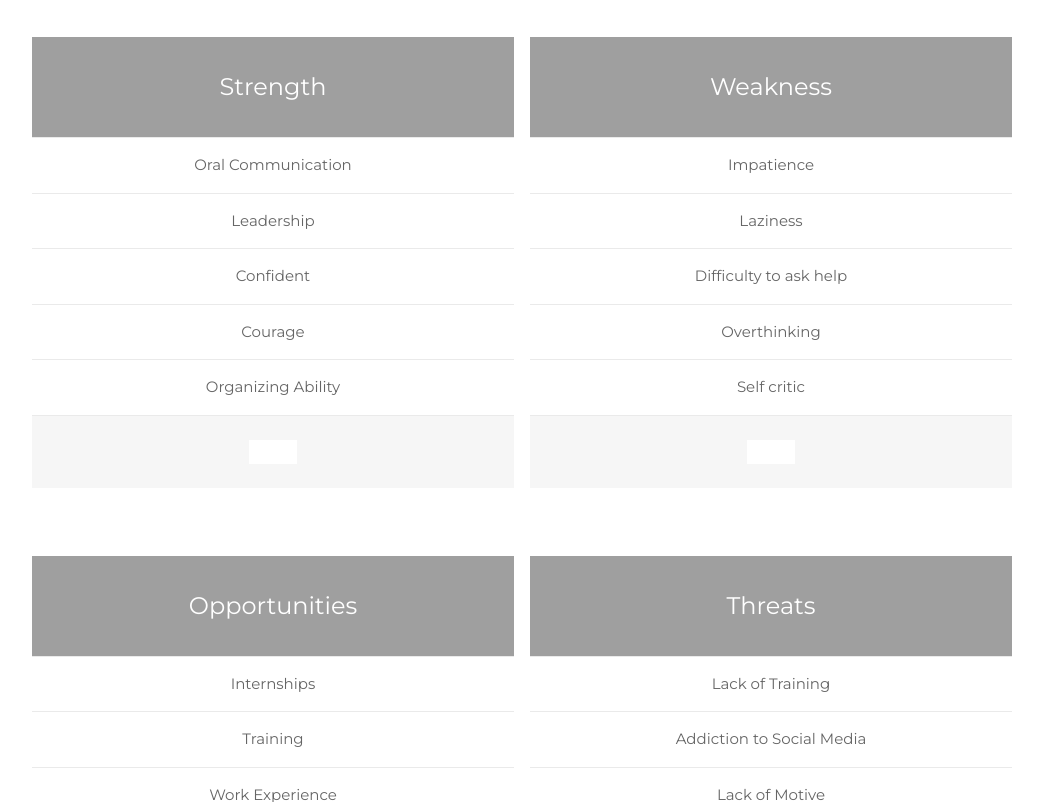
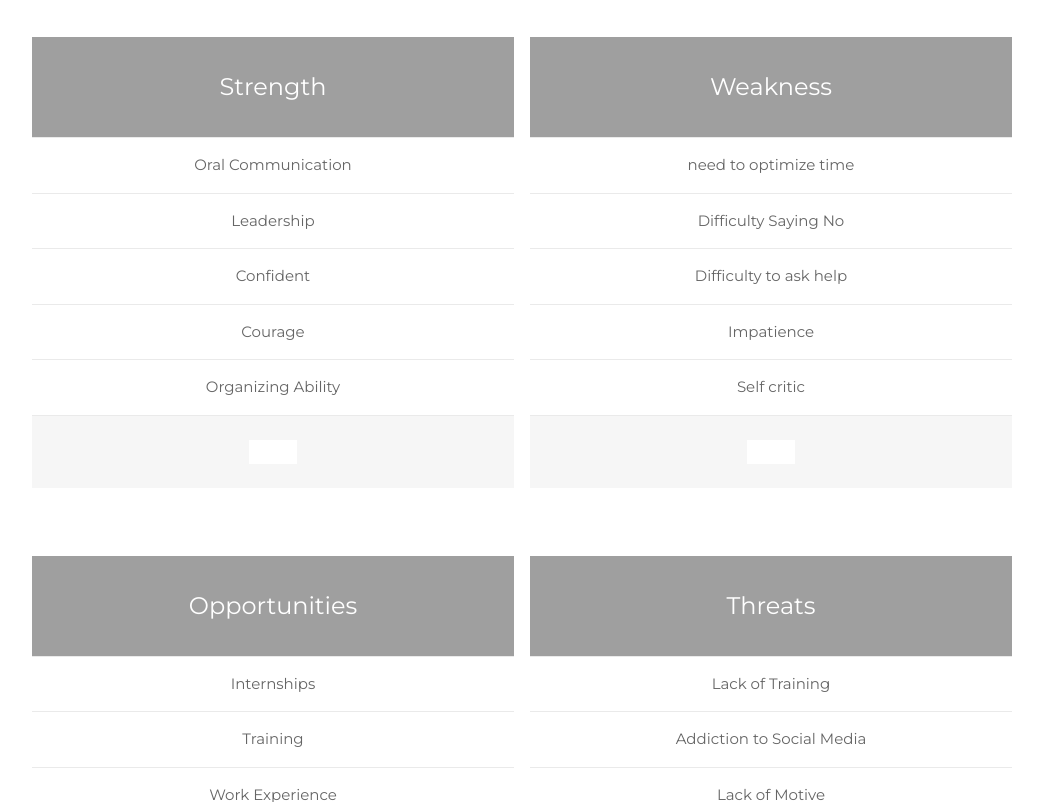
Before and after one commit to Athul-20/portfolio.github.io, a plain HTML site: page index.html in a window 1280 px wide. Shown: the part 1520-2322 px from the top of the page, without its empty margins (178-1221 px from the left). Drawn offline with nearby package versions, Linux system fonts and the light colour scheme.

Commit message:
Update index.html

```diff
--- a/index.html
+++ b/index.html
@@ -124,10 +124,10 @@ body, h1,h2,h3,h4,h5,h6 {font-family: "Montserrat", sans-serif}
       <div class="w3-half">
         <ul class="w3-ul w3-white w3-center w3-opacity w3-hover-opacity-off">
           <li class="w3-dark-grey w3-xlarge w3-padding-32">Weakness</li>
+          <li class="w3-padding-16">need to optimize time </li>
+          <li class="w3-padding-16">Difficulty Saying No</li>
+          <li class="w3-padding-16">Difficulty to ask help</li>
           <li class="w3-padding-16">Impatience</li>
-          <li class="w3-padding-16">Laziness</li>
-          <li class="w3-padding-16">Difficulty to ask help</li>
-          <li class="w3-padding-16">Overthinking</li>
           <li class="w3-padding-16">Self critic
           </li>
           <li class="w3-light-grey w3-padding-24">
@@ -205,6 +205,8 @@ body, h1,h2,h3,h4,h5,h6 {font-family: "Montserrat", sans-serif}
     <!-- Grid for photos -->
     <div class="w3-row-padding" style="margin:0 -16px">
       <div class="w3-half">
+          <img src="nptel.png" style="width:150%">
+         <img src="html.jpg" style="width:150%">
         <img src="html.jpg" style="width:150%">
         <img src="python.jpg" style="width:150%">
         <img src="pythonp.jpg" style="width:150%">
```
